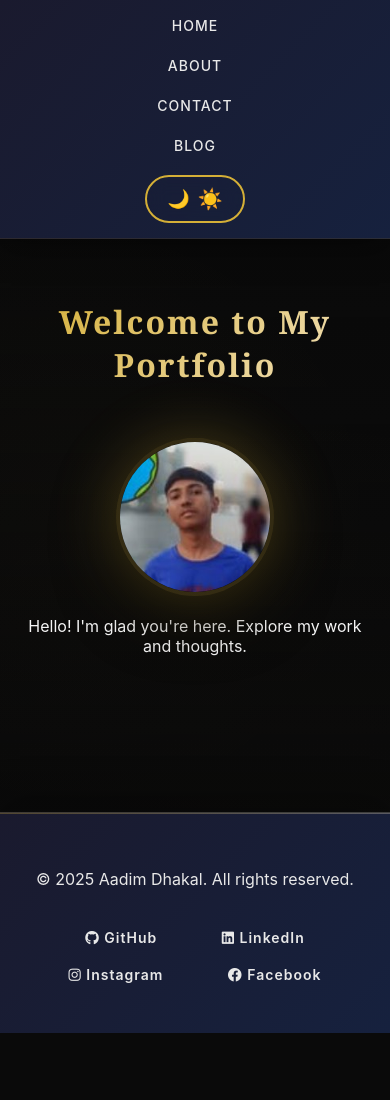
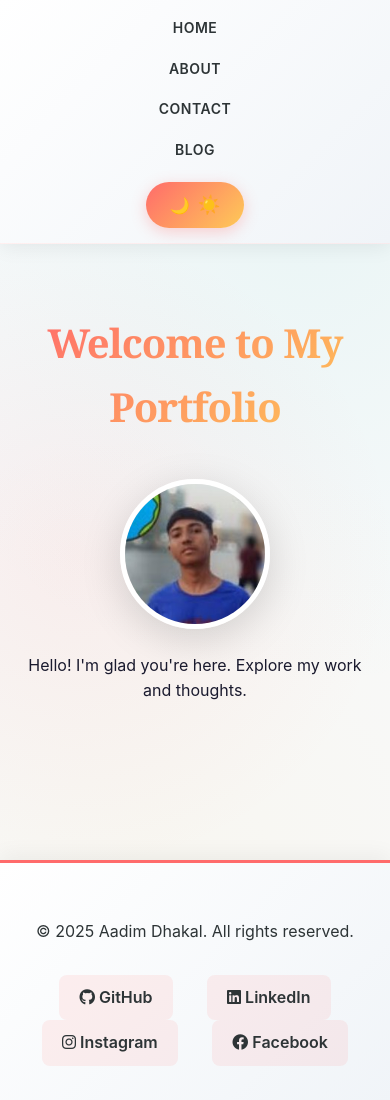
Before and after one commit to Aadim-alt/web, a plain HTML site: page index.html in a window 390 px wide. Before the commit the page ends 1033 px from the top, so only its background shows below. Drawn offline with Linux system fonts and the light colour scheme.

Commit message:
Revamp styles for light and dark modes
Updated color scheme and styles for light and dark modes. Adjusted various properties for better aesthetics and responsiveness.

```diff
--- a/style.css
+++ b/style.css
@@ -1,22 +1,28 @@
 :root {
-    --bg-color: #0a0a0a;
-    --text-color: #f5f5f5;
-    --nav-bg: linear-gradient(135deg, #1a1a2e 0%, #16213e 100%);
-    --nav-text: #e8e8e8;
-    --accent-color: #d4af37;
-    --accent-gradient: linear-gradient(135deg, #d4af37 0%, #f4e4c1 100%);
-    --card-bg: rgba(26, 26, 46, 0.6);
+    --bg-color: #f8f9fa;
+    --text-color: #1a1a2e;
+    --nav-bg: linear-gradient(135deg, #ffffff 0%, #f0f4f8 100%);
+    --nav-text: #2d3436;
+    --accent-color: #ff6b6b;
+    --accent-secondary: #4ecdc4;
+    --accent-gradient: linear-gradient(135deg, #ff6b6b 0%, #feca57 100%);
+    --card-bg: #ffffff;
     --font-family: 'Playfair Display', 'Georgia', serif;
     --font-secondary: 'Inter', 'Segoe UI', sans-serif;
 }
 
 body.dark-mode {
-    --bg-color: #000000;
-    --text-color: #ffffff;
-    --nav-bg: linear-gradient(135deg, #0f0f0f 0%, #1a1a1a 100%);
-    --nav-text: #ffffff;
-    --accent-color: #ffd700;
-    --card-bg: rgba(20, 20, 20, 0.8);
+    --bg-color: #1a1a2e;
+    --text-color: #f5f5f5;
+    --nav-bg: linear-gradient(135deg, #0f3460 0%, #16213e 100%);
+    --nav-text: #e8e8e8;
+    --accent-color: #ff6b6b;
+    --accent-secondary: #4ecdc4;
+    --card-bg: #16213e;
+}
+
+* {
+    box-sizing: border-box;
 }
 
 body {
@@ -25,33 +31,22 @@ body {
     padding: 0;
     background: var(--bg-color);
     background-image:
-        radial-gradient(circle at 20% 50%, rgba(212, 175, 55, 0.03) 0%, transparent 50%),
-        radial-gradient(circle at 80% 80%, rgba(212, 175, 55, 0.02) 0%, transparent 50%);
+        radial-gradient(circle at 20% 50%, rgba(255, 107, 107, 0.08) 0%, transparent 50%),
+        radial-gradient(circle at 80% 20%, rgba(78, 205, 196, 0.08) 0%, transparent 50%),
+        radial-gradient(circle at 40% 80%, rgba(254, 202, 87, 0.06) 0%, transparent 50%);
     color: var(--text-color);
-    transition: all 0.6s cubic-bezier(0.4, 0, 0.2, 1);
+    transition: all 0.4s ease;
     position: relative;
     overflow-x: hidden;
-}
-
-body::before {
-    content: '';
-    position: fixed;
-    top: 0;
-    left: 0;
-    right: 0;
-    bottom: 0;
-    background:
-        linear-gradient(180deg, transparent 0%, rgba(10, 10, 10, 0.8) 100%);
-    pointer-events: none;
-    z-index: 0;
+    line-height: 1.6;
 }
 
 nav {
     background: var(--nav-bg);
     padding: 20px 40px;
-    box-shadow: 0 8px 32px rgba(0, 0, 0, 0.4);
+    box-shadow: 0 2px 20px rgba(0, 0, 0, 0.08);
     backdrop-filter: blur(10px);
-    border-bottom: 1px solid rgba(212, 175, 55, 0.1);
+    border-bottom: 1px solid rgba(255, 107, 107, 0.1);
     position: sticky;
     top: 0;
     z-index: 1000;
@@ -69,7 +64,7 @@ nav {
 nav ul {
     list-style: none;
     display: flex;
-    gap: 40px;
+    gap: 30px;
     padding: 0;
     margin: 0;
     flex-wrap: wrap;
@@ -78,92 +73,48 @@ nav ul {
 nav ul li a {
     color: var(--nav-text);
     text-decoration: none;
-    padding: 12px 24px;
+    padding: 10px 20px;
     border-radius: 8px;
-    transition: all 0.4s cubic-bezier(0.4, 0, 0.2, 1);
-    font-weight: 500;
-    letter-spacing: 1px;
+    transition: all 0.3s ease;
+    font-weight: 600;
+    letter-spacing: 0.5px;
     font-size: 14px;
     text-transform: uppercase;
     position: relative;
     font-family: var(--font-secondary);
 }
 
-nav ul li a::before {
-    content: '';
-    position: absolute;
-    bottom: 0;
-    left: 50%;
-    width: 0;
-    height: 2px;
-    background: var(--accent-gradient);
-    transition: all 0.4s cubic-bezier(0.4, 0, 0.2, 1);
-    transform: translateX(-50%);
-}
-
 nav ul li a:hover {
     color: var(--accent-color);
     transform: translateY(-2px);
-}
-
-nav ul li a:hover::before {
-    width: 100%;
+    background: rgba(255, 107, 107, 0.1);
 }
 
 #toggle-mode {
-    background: transparent;
-    border: 2px solid var(--accent-color);
+    background: var(--accent-gradient);
+    border: none;
     border-radius: 50px;
-    padding: 10px 20px;
-    font-size: 18px;
+    padding: 12px 24px;
+    font-size: 16px;
     cursor: pointer;
-    color: var(--accent-color);
-    transition: all 0.4s cubic-bezier(0.4, 0, 0.2, 1);
-    backdrop-filter: blur(10px);
-    position: relative;
-    overflow: hidden;
+    color: #ffffff;
+    transition: all 0.3s ease;
     display: flex;
     align-items: center;
     gap: 8px;
-}
-
-#toggle-mode::before {
-    content: '';
-    position: absolute;
-    top: 50%;
-    left: 50%;
-    width: 0;
-    height: 0;
-    background: var(--accent-gradient);
-    border-radius: 50%;
-    transform: translate(-50%, -50%);
-    transition: all 0.5s cubic-bezier(0.4, 0, 0.2, 1);
-    z-index: 0;
-}
-
-#toggle-mode:hover::before {
-    width: 300px;
-    height: 300px;
+    font-weight: 600;
+    box-shadow: 0 4px 15px rgba(255, 107, 107, 0.3);
 }
 
 #toggle-mode:hover {
-    color: #000;
-    border-color: var(--accent-color);
-    box-shadow: 0 0 30px rgba(212, 175, 55, 0.4);
+    transform: translateY(-2px);
+    box-shadow: 0 6px 25px rgba(255, 107, 107, 0.4);
 }
 
-#toggle-mode span {
-    position: relative;
-    z-index: 1;
-}
-
-/* Dark mode icon styles */
 #toggle-mode::after {
     content: '☀️';
-    font-size: 20px;
-    position: relative;
-    z-index: 1;
-    transition: transform 0.6s cubic-bezier(0.4, 0, 0.2, 1);
+    font-size: 18px;
+    transition: transform 0.6s ease;
 }
 
 body.dark-mode #toggle-mode::after {
@@ -171,32 +122,39 @@ body.dark-mode #toggle-mode::after {
     transform: rotate(360deg);
 }
 
-#toggle-mode:hover::after {
-    transform: scale(1.2) rotate(20deg);
-}
-
-body.dark-mode #toggle-mode:hover::after {
-    transform: scale(1.2) rotate(380deg);
-}
-
 main {
     padding: 80px 40px;
     text-align: center;
-    animation: fadeIn 1.2s cubic-bezier(0.4, 0, 0.2, 1);
+    animation: fadeIn 0.8s ease;
     position: relative;
     z-index: 1;
     max-width: 1400px;
     margin: 0 auto;
 }
 
-h1, h2, h3 {
+h1 {
     font-family: var(--font-family);
     font-weight: 700;
-    letter-spacing: 2px;
+    font-size: 3.5rem;
+    letter-spacing: -1px;
     background: var(--accent-gradient);
     -webkit-background-clip: text;
     -webkit-text-fill-color: transparent;
     background-clip: text;
+    margin-bottom: 10px;
+}
+
+h2, h3 {
+    font-family: var(--font-family);
+    font-weight: 700;
+    color: var(--text-color);
+}
+
+.subtitle {
+    font-size: 1.3rem;
+    color: var(--accent-secondary);
+    margin-bottom: 40px;
+    font-weight: 500;
 }
 
 .profile-pic {
@@ -204,83 +162,74 @@ h1, h2, h3 {
     height: 200px;
     border-radius: 50%;
     margin-top: 30px;
-    box-shadow:
-        0 0 60px rgba(212, 175, 55, 0.3),
-        0 20px 60px rgba(0, 0, 0, 0.6);
+    box-shadow: 0 10px 40px rgba(0, 0, 0, 0.15);
     max-width: 100%;
     object-fit: cover;
-    border: 4px solid rgba(212, 175, 55, 0.2);
-    transition: all 0.6s cubic-bezier(0.4, 0, 0.2, 1);
+    border: 5px solid #ffffff;
+    transition: all 0.4s ease;
     position: relative;
 }
 
 .profile-pic:hover {
-    transform: scale(1.05) rotate(2deg);
-    box-shadow:
-        0 0 80px rgba(212, 175, 55, 0.5),
-        0 30px 80px rgba(0, 0, 0, 0.8);
+    transform: scale(1.08) rotate(3deg);
+    box-shadow: 0 15px 50px rgba(255, 107, 107, 0.3);
 }
 
 .post {
     background: var(--card-bg);
-    backdrop-filter: blur(20px);
     color: var(--text-color);
     margin: 40px auto;
     padding: 40px;
     max-width: 800px;
     border-radius: 20px;
-    box-shadow:
-        0 20px 60px rgba(0, 0, 0, 0.5),
-        0 0 1px rgba(212, 175, 55, 0.2) inset;
-    transition: all 0.5s cubic-bezier(0.4, 0, 0.2, 1);
-    border: 1px solid rgba(212, 175, 55, 0.1);
+    box-shadow: 0 10px 40px rgba(0, 0, 0, 0.08);
+    transition: all 0.3s ease;
+    border: 1px solid rgba(0, 0, 0, 0.05);
     position: relative;
     overflow: hidden;
+}
+
+body.dark-mode .post {
+    box-shadow: 0 10px 40px rgba(0, 0, 0, 0.3);
 }
 
 .post::before {
     content: '';
     position: absolute;
-    top: -2px;
-    left: -2px;
-    right: -2px;
-    bottom: -2px;
+    top: 0;
+    left: -100%;
+    width: 100%;
+    height: 3px;
     background: var(--accent-gradient);
-    border-radius: 20px;
-    opacity: 0;
-    transition: opacity 0.5s cubic-bezier(0.4, 0, 0.2, 1);
-    z-index: -1;
+    transition: left 0.5s ease;
 }
 
 .post:hover::before {
-    opacity: 0.1;
+    left: 0;
 }
 
 .post:hover {
-    transform: translateY(-10px);
-    box-shadow:
-        0 30px 80px rgba(0, 0, 0, 0.7),
-        0 0 60px rgba(212, 175, 55, 0.2);
-    border-color: rgba(212, 175, 55, 0.3);
+    transform: translateY(-8px);
+    box-shadow: 0 20px 60px rgba(255, 107, 107, 0.15);
+}
+
+body.dark-mode .post:hover {
+    box-shadow: 0 20px 60px rgba(255, 107, 107, 0.2);
 }
 
 .fade-in {
-    animation: fadeInUp 0.8s cubic-bezier(0.4, 0, 0.2, 1);
+    animation: fadeInUp 0.6s ease;
 }
 
 @keyframes fadeIn {
-    from {
-        opacity: 0;
-    }
-    to {
-        opacity: 1;
-    }
+    from { opacity: 0; }
+    to { opacity: 1; }
 }
 
 @keyframes fadeInUp {
     from {
         opacity: 0;
-        transform: translateY(40px);
+        transform: translateY(30px);
     }
     to {
         opacity: 1;
@@ -293,29 +242,35 @@ input#search {
     width: 80%;
     max-width: 500px;
     margin: 40px auto;
-    border: 2px solid rgba(212, 175, 55, 0.2);
+    border: 2px solid rgba(255, 107, 107, 0.2);
     border-radius: 50px;
     font-size: 16px;
-    background: rgba(26, 26, 46, 0.4);
-    backdrop-filter: blur(10px);
+    background: #ffffff;
     color: var(--text-color);
-    transition: all 0.4s cubic-bezier(0.4, 0, 0.2, 1);
+    transition: all 0.3s ease;
     font-family: var(--font-secondary);
-    box-shadow: 0 10px 40px rgba(0, 0, 0, 0.3);
+    box-shadow: 0 5px 20px rgba(0, 0, 0, 0.05);
+    display: block;
+}
+
+body.dark-mode input#search {
+    background: var(--card-bg);
+    border-color: rgba(78, 205, 196, 0.3);
 }
 
 input#search:focus {
     outline: none;
     border-color: var(--accent-color);
-    box-shadow:
-        0 0 40px rgba(212, 175, 55, 0.3),
-        0 10px 40px rgba(0, 0, 0, 0.4);
+    box-shadow: 0 8px 30px rgba(255, 107, 107, 0.2);
     transform: translateY(-2px);
 }
 
 input#search::placeholder {
+    color: rgba(26, 26, 46, 0.4);
+}
+
+body.dark-mode input#search::placeholder {
     color: rgba(245, 245, 245, 0.4);
-    font-style: italic;
 }
 
 footer {
@@ -324,20 +279,8 @@ footer {
     text-align: center;
     padding: 60px 40px;
     margin-top: 100px;
-    border-top: 1px solid rgba(212, 175, 55, 0.2);
-    box-shadow: 0 -10px 40px rgba(0, 0, 0, 0.3);
-    position: relative;
-}
-
-footer::before {
-    content: '';
-    position: absolute;
-    top: 0;
-    left: 0;
-    right: 0;
-    height: 1px;
-    background: var(--accent-gradient);
-    opacity: 0.3;
+    border-top: 3px solid var(--accent-color);
+    box-shadow: 0 -5px 20px rgba(0, 0, 0, 0.05);
 }
 
 footer .social-icons {
@@ -345,30 +288,30 @@ footer .social-icons {
 }
 
 footer .social-icons a {
-    margin: 0 20px;
+    margin: 0 15px;
     color: var(--nav-text);
     text-decoration: none;
     font-weight: 600;
-    transition: all 0.4s cubic-bezier(0.4, 0, 0.2, 1);
+    transition: all 0.3s ease;
     font-size: 16px;
     padding: 10px 20px;
     border-radius: 8px;
     display: inline-block;
-    letter-spacing: 1px;
+    background: rgba(255, 107, 107, 0.1);
 }
 
 footer .social-icons a:hover {
-    color: var(--accent-color);
+    color: #ffffff;
+    background: var(--accent-gradient);
     transform: translateY(-3px);
-    text-shadow: 0 0 20px rgba(212, 175, 55, 0.5);
-}
-
-body.dark-mode .post {
-    background: var(--card-bg);
-    color: var(--text-color);
+    box-shadow: 0 5px 20px rgba(255, 107, 107, 0.3);
 }
 
 @media (max-width: 768px) {
+    h1 {
+        font-size: 2.5rem;
+    }
+
     nav {
         padding: 15px 20px;
     }
@@ -376,7 +319,7 @@ body.dark-mode .post {
     nav ul {
         flex-direction: column;
         align-items: center;
-        gap: 20px;
+        gap: 15px;
     }
 
     .nav-container {
@@ -405,9 +348,4 @@ body.dark-mode .post {
     footer {
         padding: 40px 20px;
     }
-
-    footer .social-icons a {
-        margin: 0 10px;
-        font-size: 14px;
-    }
 }
```
